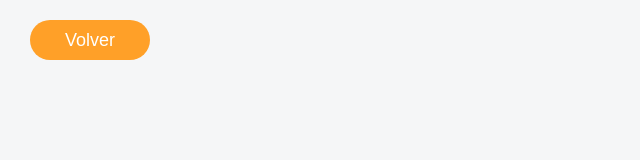
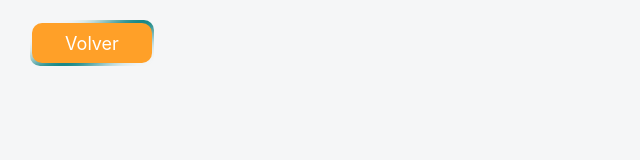
Before and after one commit to JorgeDCoria/First-Proyect-React, a React (Create React App) app: page /app in a window 1280 px wide. Shown: the top 160 px of the page, without its empty margins (0-640 px from the left). Built offline with nearby package versions, Linux system fonts and the light colour scheme.

Commit message:
perf/ estilos a boton volver

```diff
--- a/src/pages/home/Home.jsx
+++ b/src/pages/home/Home.jsx
@@ -9,9 +9,12 @@ const Home = () => {
   };
   return (
     <div className={s.container}>
-      <button onClick={backHome} className={s.volver}>
-        Volver
-      </button>
+      <div className={s.containerboton}>
+        <div onClick={backHome} className={s.volver}>
+          Volver
+        </div>
+      </div>
+
       <Outlet />
     </div>
   );
--- a/src/pages/home/Home.module.css
+++ b/src/pages/home/Home.module.css
@@ -1,16 +1,53 @@
-.container{
+.containerboton{
   position: relative;
+  z-index: 1;
+  display: grid;
+  place-items: center;
+  height: 46px;
+  width: 124px;
+  top:20px;
+  left: 30px;
+  border-radius: 10px;
+  overflow: hidden;
+  cursor: pointer;
+
 }
 .volver{
-  position: absolute;
-  top:20px;
-  left: 30px;
   padding: 5px;
   height: 40px;
   width: 120px;
   border: none;
   font-size: 18px;
-  border-radius: 20px;
+  border-radius: 10px;
   background: var(--secondary-color-base);
   color: white;
+  box-sizing: border-box;
+  display: grid;
+  place-items: center;
+
+
 }
+
+.volver::before{
+  content: "";
+  width: 150%;
+  height: 60%;
+  background: var(--primary-color-base);
+  animation: spin 3s infinite;
+  box-shadow: 0 0 10px var(--primary-color-base);
+  transition: 1.5 linear;
+  position: absolute;
+  left: -20px;
+  filter: blur(10px);
+  z-index: -1;
+}
+
+
+@keyframes spin {
+  0%{
+    transform:rotate( 0);
+  }
+  100%{
+     transform: rotate(360deg);
+  }
+}
```
